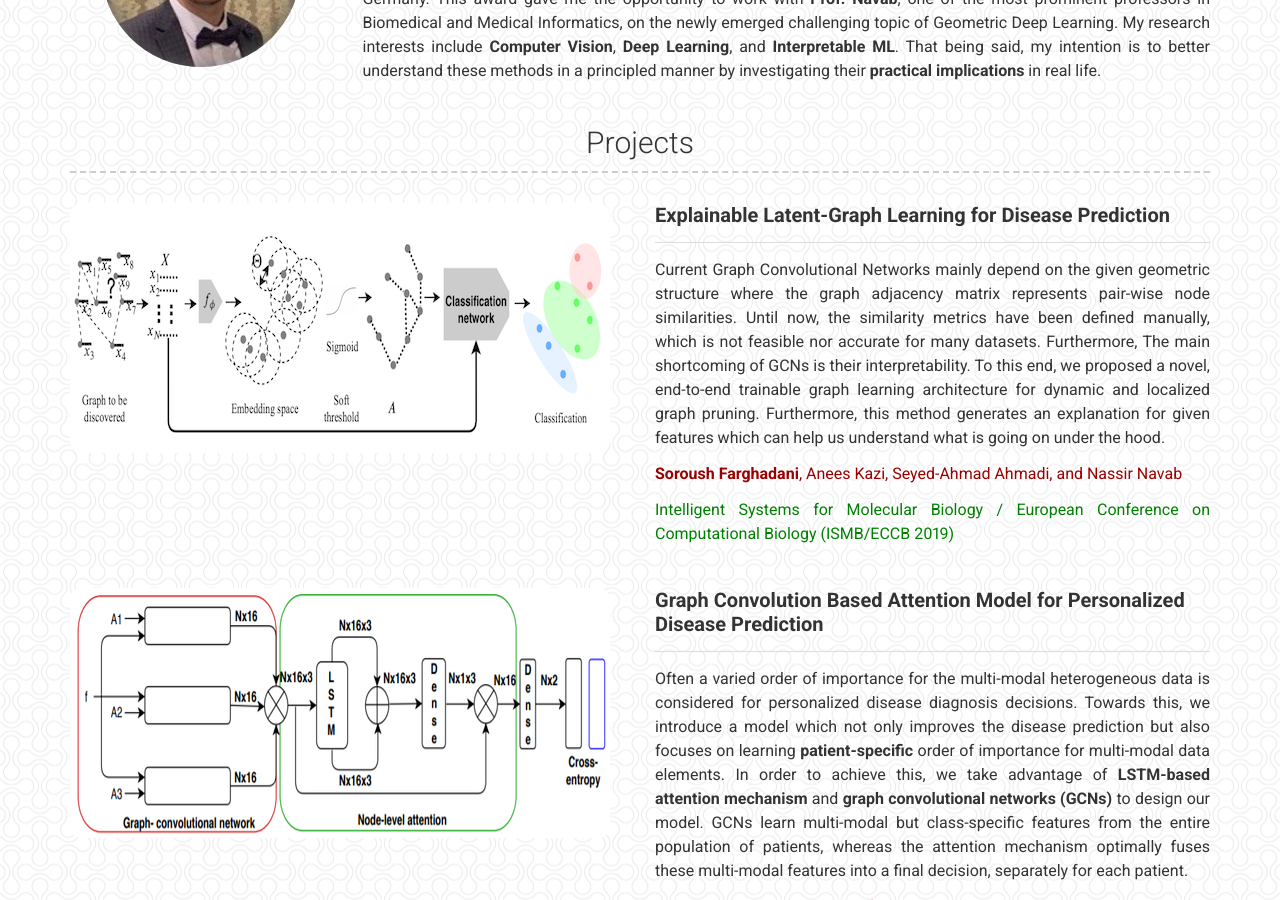
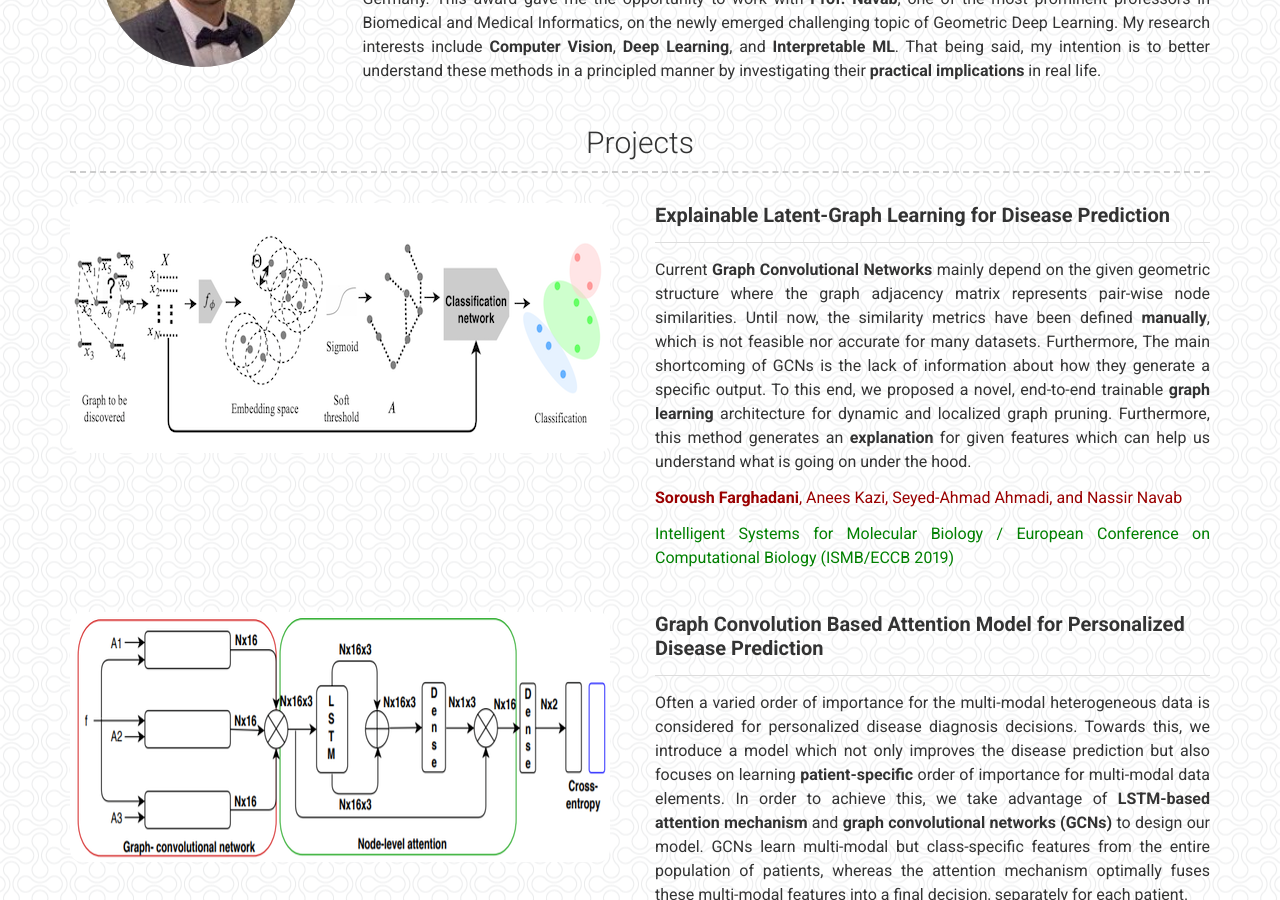
Before and after one commit to sfch1999/sfch1999.github.io, a Jekyll site: the page built from index.md, in a window 1280 px wide and 900 px high, scrolled down 422 px. Built offline with Jekyll 4.4.1, drawn with Linux system fonts in a browser that asks for light colours; a style sheet for code colours, icons or effects is not loaded.

Commit message:
about me

```diff
--- a/_data/projects.yml
+++ b/_data/projects.yml
@@ -5,11 +5,11 @@
 
     ---
 
-    Current Graph Convolutional Networks mainly depend on the given geometric structure where the graph adjacency matrix represents pair-wise node similarities. Until now,
-    the similarity metrics have been defined manually, which is not feasible nor accurate for many datasets. Furthermore, The main shortcoming
-    of GCNs is their interpretability.
-    To this end, we proposed a novel, end-to-end trainable graph learning architecture for dynamic and localized graph pruning. Furthermore,
-    this method generates an explanation for given features which can help us understand what is going on under the hood.
+    Current **Graph Convolutional Networks** mainly depend on the given geometric structure where the graph adjacency matrix represents pair-wise node similarities. Until now,
+    the similarity metrics have been defined **manually**, which is not feasible nor accurate for many datasets. Furthermore, The main shortcoming
+    of GCNs is the lack of information about how they generate a specific output.
+    To this end, we proposed a novel, end-to-end trainable **graph learning** architecture for dynamic and localized graph pruning. Furthermore,
+    this method generates an **explanation** for given features which can help us understand what is going on under the hood.
 
     <span style="color:#900"> **Soroush Farghadani**, Anees Kazi, Seyed-Ahmad Ahmadi, and Nassir Navab</span>
 
```
